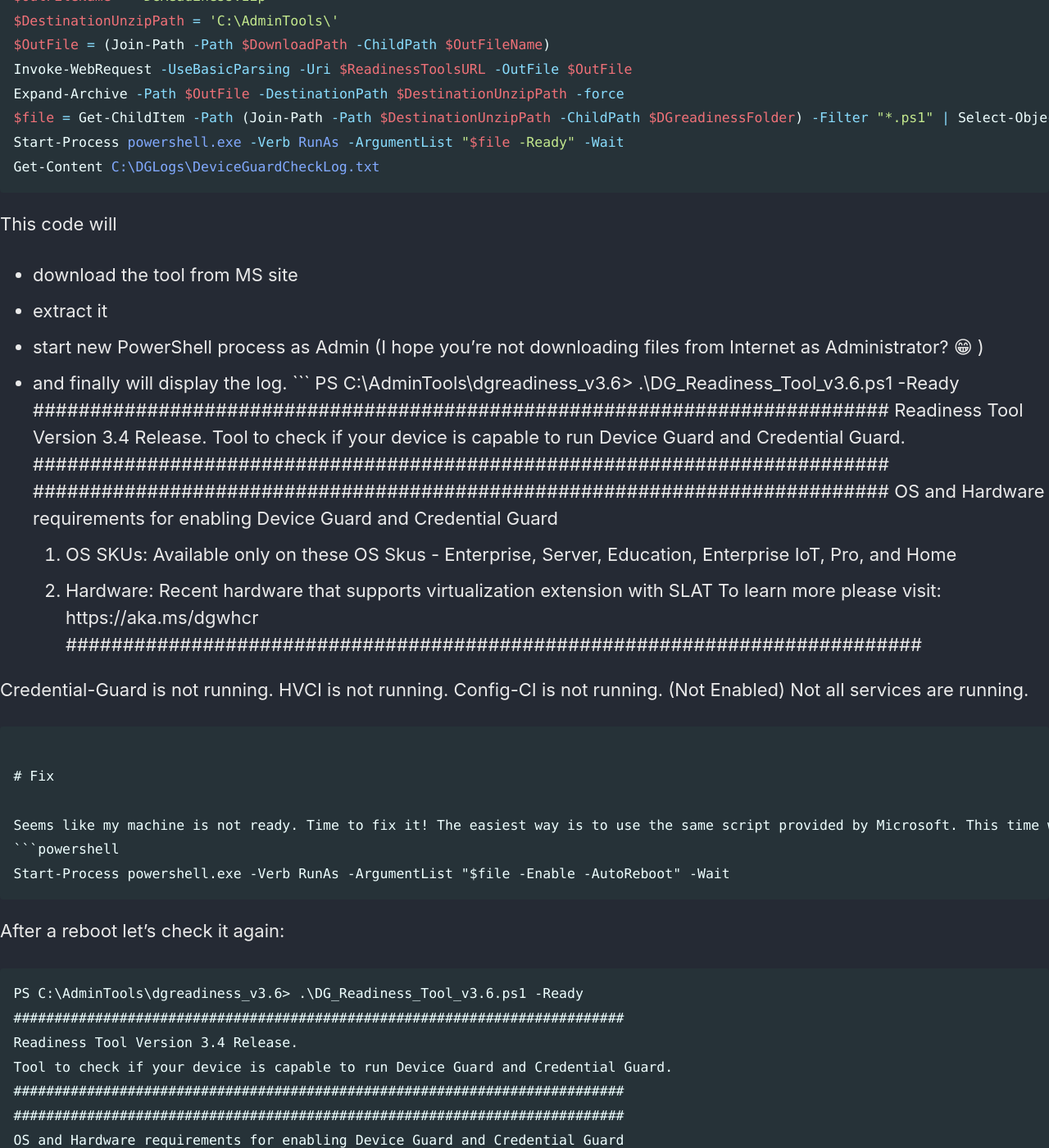
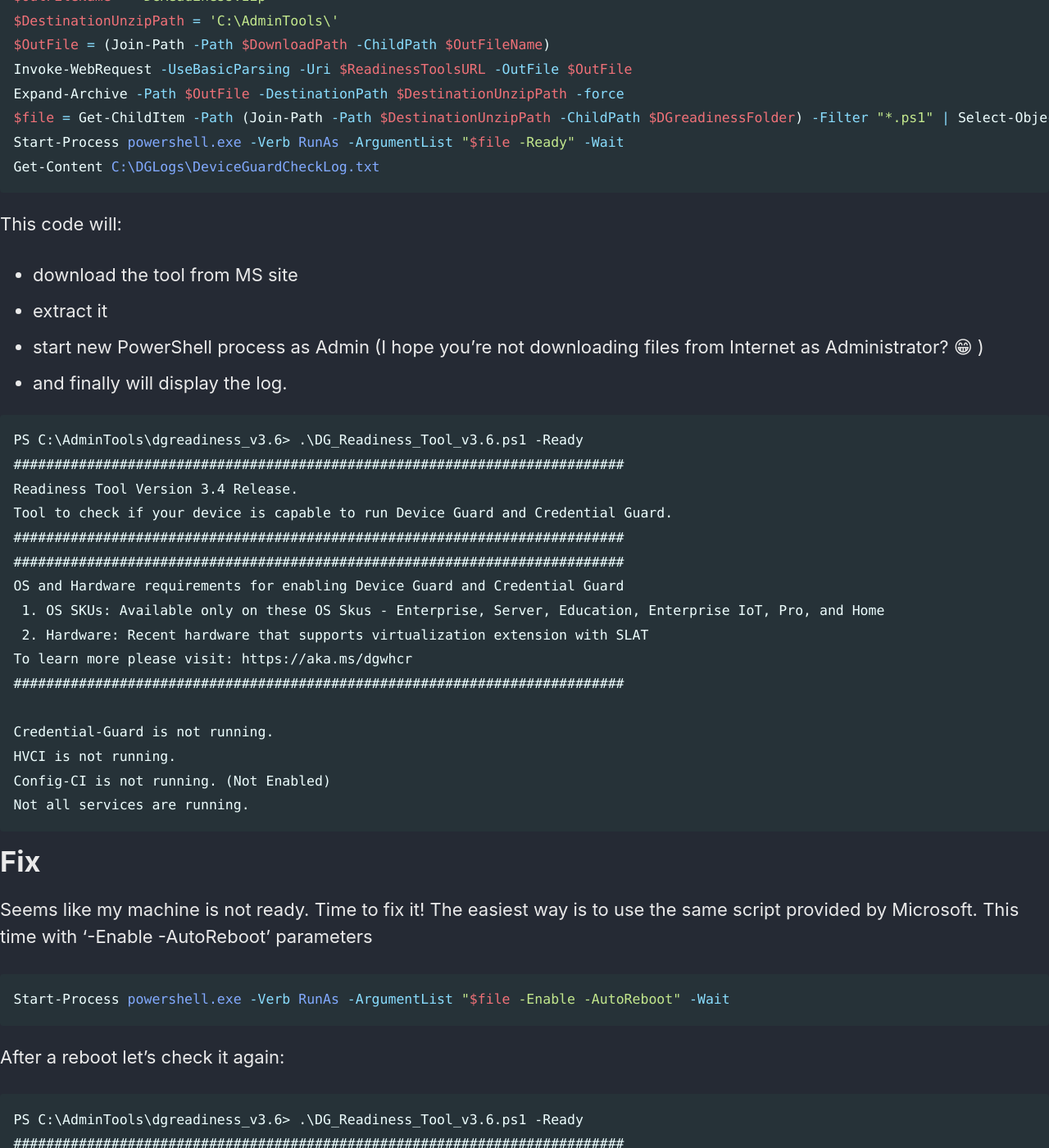
Before and after one commit to mczerniawski/mczerniawski.github.io, a Jekyll site: the page built from _posts/2019-02-20-enable-credential-guard.md, in a window 1280 px wide and 1400 px high, scrolled down 697 px. Shown: the whole window at 82% size. Built offline with Jekyll 4.4.1, drawn with Linux system fonts in a browser that asks for light colours; cached includes are drawn as plain includes; nearby versions of some CDN libraries; emoji names are drawn with the system emoji font; our own code applies the rules of GitHub Pages for plain Markdown files.

Commit message:
formatting fix

````diff
--- a/_posts/2019-02-20-enable-credential-guard.md
+++ b/_posts/2019-02-20-enable-credential-guard.md
@@ -32,11 +32,14 @@ $file = Get-ChildItem -Path (Join-Path -Path $DestinationUnzipPath -ChildPath $D
 Start-Process powershell.exe -Verb RunAs -ArgumentList "$file -Ready" -Wait
 Get-Content C:\DGLogs\DeviceGuardCheckLog.txt
 ```
-This code will
+
+This code will:
+
 - download the tool from MS site
 - extract it
 - start new PowerShell process as Admin (I hope you're not downloading files from Internet as Administrator? :grin: )
 - and finally will display the log.
+
 ```
 PS C:\AdminTools\dgreadiness_v3.6> .\DG_Readiness_Tool_v3.6.ps1 -Ready
 ###########################################################################
@@ -59,11 +62,13 @@ Not all services are running.
 # Fix
 
 Seems like my machine is not ready. Time to fix it! The easiest way is to use the same script provided by Microsoft. This time with '-Enable -AutoReboot' parameters
+
 ```powershell
 Start-Process powershell.exe -Verb RunAs -ArgumentList "$file -Enable -AutoReboot" -Wait
 ```
 
 After a reboot let's check it again:
+
 ```
 PS C:\AdminTools\dgreadiness_v3.6> .\DG_Readiness_Tool_v3.6.ps1 -Ready
 ###########################################################################
````
